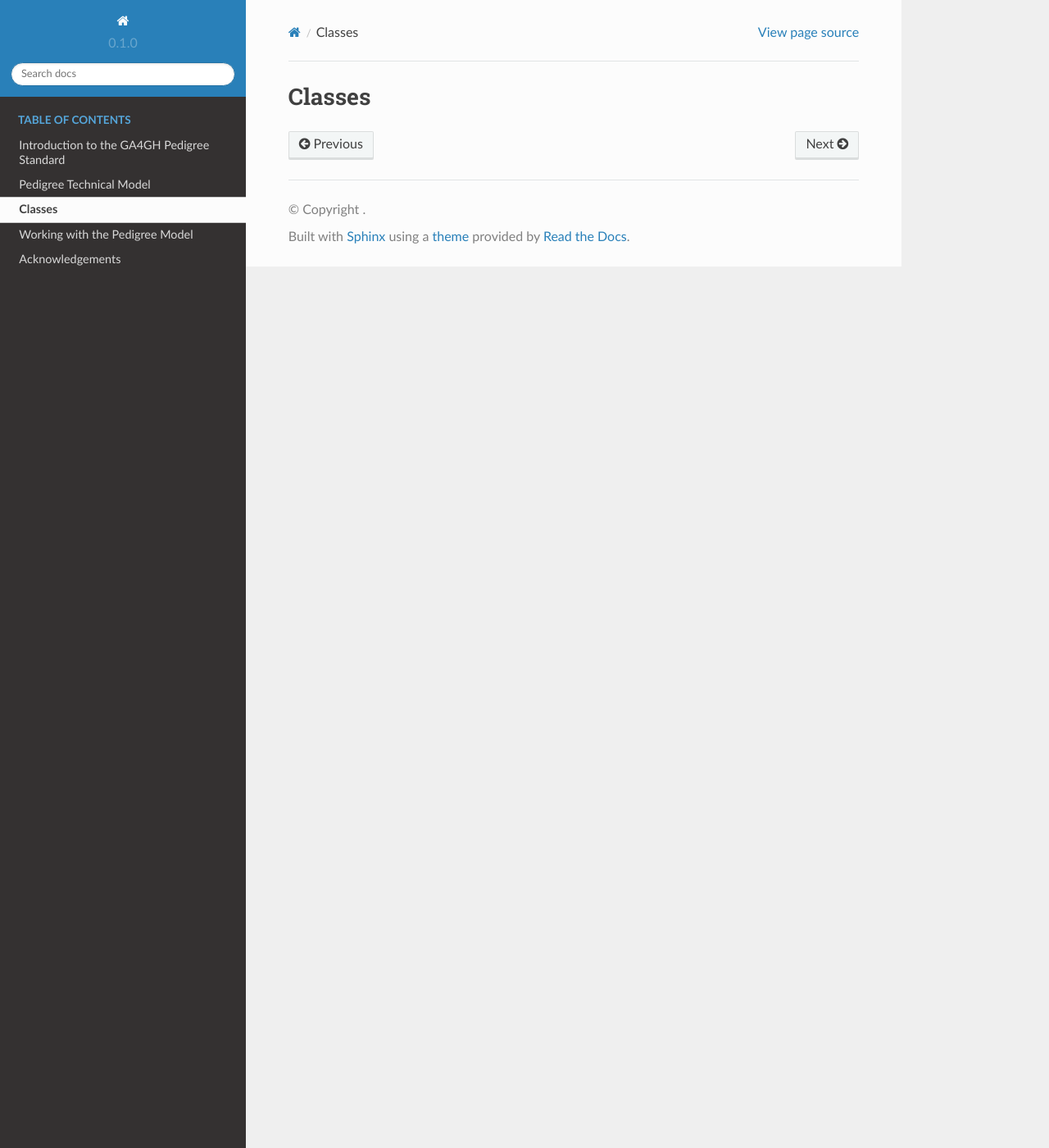
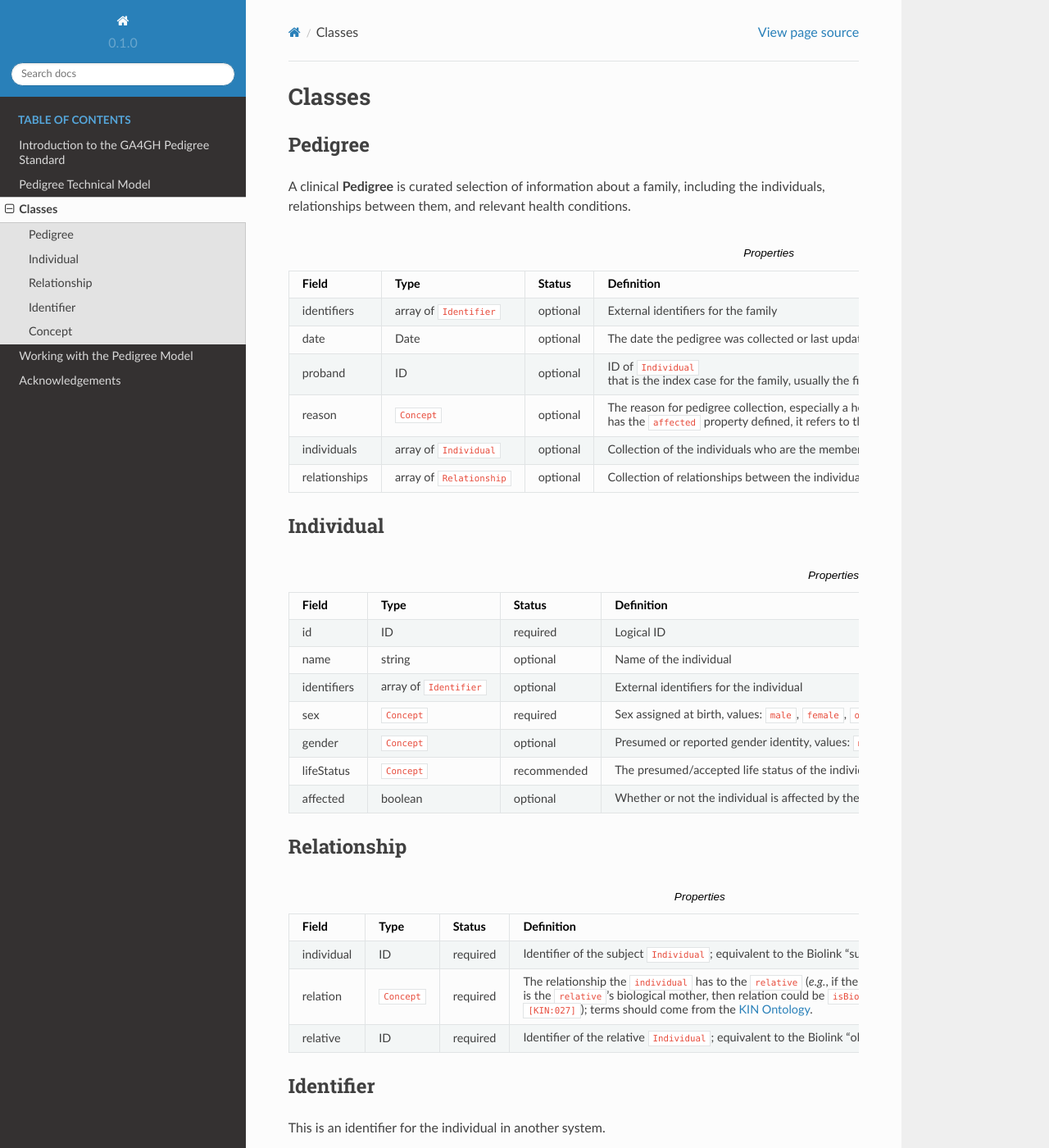
Before and after one commit to ga4gh/pedigree, a Sphinx documentation site: the page built from docs/source/classes.rst, in a window 1280 px wide and 1400 px high. Shown: the whole window at 82% size. Built offline with Sphinx 7.4.7 and the Read the Docs theme 2.0.0, drawn with Linux system fonts in a browser that asks for light colours; some of the changed text lies outside the part shown.

Commit message:
:memo: add classes section

```diff
--- a/docs/source/classes.rst
+++ b/docs/source/classes.rst
@@ -2,5 +2,148 @@
 Classes
 #######
 
-.. toctree::
-   :maxdepth: 1
+Pedigree
+========
+
+A clinical **Pedigree** is curated selection of information about a family, including the individuals, relationships between them, and relevant health conditions.
+
+.. list-table:: Properties
+   :widths: 15 15 15 55
+   :header-rows: 1
+
+   * - Field
+     - Type
+     - Status
+     - Definition
+   * - identifiers
+     - array of ``Identifier``
+     - optional
+     - External identifiers for the family
+   * - date
+     - Date
+     - optional
+     - The date the pedigree was collected or last updated, as ISO full or partial date, *i.e.* ``YYYY``, ``YYYY-MM``, or ``YYYY-MM-DD``
+   * - proband
+     - ID
+     - optional
+     - ID of ``Individual`` that is the index case for the family, usually the first person referred to genetics or tested for the condition being investigated
+   * - reason
+     - ``Concept``
+     - optional
+     - The reason for pedigree collection, especially a health condition of focus being investigated in the family; if any ``Individual`` has the ``affected`` property defined, it refers to this condition.
+   * - individuals
+     - array of ``Individual``
+     - optional
+     - Collection of the individuals who are the members of this pedigree
+   * - relationships
+     - array of ``Relationship``
+     - optional
+     - Collection of relationships between the individuals who are the members of this pedigree
+
+Individual
+==========
+
+.. list-table:: Properties
+   :widths: 15 15 15 55
+   :header-rows: 1
+
+   * - Field
+     - Type
+     - Status
+     - Definition
+   * - id
+     - ID
+     - required
+     - Logical ID
+   * - name
+     - string
+     - optional
+     - Name of the individual
+   * - identifiers
+     - array of ``Identifier``
+     - optional
+     - External identifiers for the individual
+   * - sex
+     - ``Concept``
+     - required
+     - Sex assigned at birth, values: ``male``, ``female``, ``other``, ``unknown``; See `Gender Harmony Context Definitions <https://confluence.hl7.org/display/VOC/Gender+Harmony+Context+Definitions>`_ and `FHIR AdministrativeGender Value Set <http://hl7.org/fhir/ValueSet/administrative-gender>`_.
+   * - gender
+     - ``Concept``
+     - optional
+     - Presumed or reported gender identity, values: ``male``, ``female``, ``non-binary``, ``non-disclosed``, ``trans``, etc.; See `Gender Harmony Context Definitions <https://confluence.hl7.org/display/VOC/Gender+Harmony+Context+Definitions>`_.
+   * - lifeStatus
+     - ``Concept``
+     - recommended
+     - The presumed/accepted life status of the individual as of the pedigree collection date, values: ``alive``, ``deceased``, ``unborn``
+   * - affected
+     - boolean
+     - optional
+     - Whether or not the individual is affected by the condition being investigated in this pedigree (``Pedigree.reason``)
+
+Relationship
+============
+
+.. list-table:: Properties
+   :widths: 15 15 15 55
+   :header-rows: 1
+
+   * - Field
+     - Type
+     - Status
+     - Definition
+   * - individual
+     - ID
+     - required
+     - Identifier of the subject ``Individual``; equivalent to the Biolink "subject" and similar to the FHIR "Player"
+   * - relation
+     - ``Concept``
+     - required
+     - The relationship the ``individual`` has to the ``relative`` (*e.g.*, if the ``individual`` is the ``relative``'s biological mother, then relation could be ``isBiologicalMotherOf`` ``[KIN:027]``); terms should come from the `KIN Ontology <http://purl.org/ga4gh/kin.owl>`_.
+   * - relative
+     - ID
+     - required
+     - Identifier of the relative ``Individual``; equivalent to the Biolink "object" and similar to the FHIR "Scoping Individual"
+
+Identifier
+==========
+
+This is an identifier for the individual in another system.
+
+.. list-table:: Properties
+   :widths: 15 15 15 55
+   :header-rows: 1
+
+   * - Field
+     - Type
+     - Status
+     - Definition
+   * - id
+     - string
+     - required
+     - An external identifier such as a medical record number, participant ID, or insurance number; URI/CURIE is preferred.
+   * - label
+     - string
+     - optional
+     - A human-readable label for the identifier
+
+Concept
+=======
+
+This is a reference to a concept in an ontology/terminology/valueset.
+
+.. list-table:: Properties
+   :widths: 15 15 15 55
+   :header-rows: 1
+
+   * - Field
+     - Type
+     - Status
+     - Definition
+   * - id
+     - string
+     - required
+     - A CURIE associated with the concept (*e.g.*, ``HP:0000118``)
+   * - label
+     - string
+     - optional
+     - A human-readable label for the concept (*e.g.*, ``"Phenotypic abnormality"``)
```
